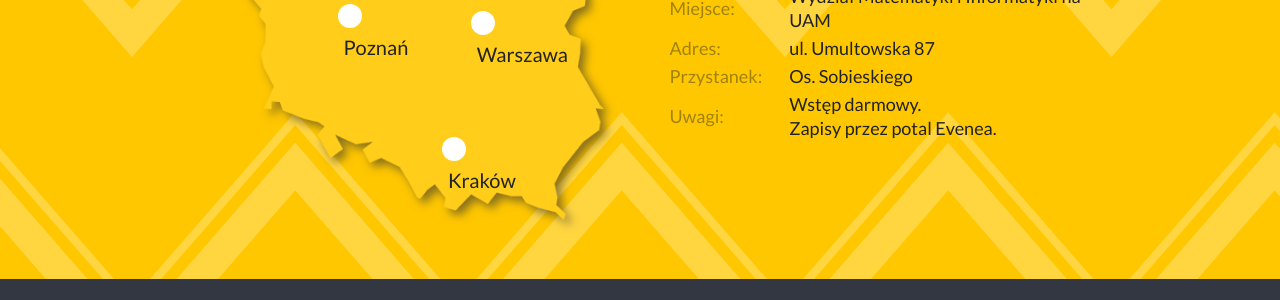
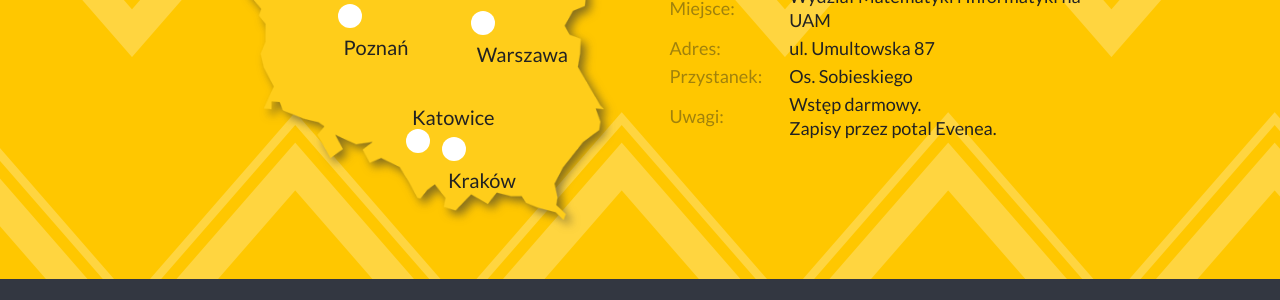
Before and after one commit to sealcode/tipi-ux-website, a Jekyll site: the page built from index.html, in a window 1280 px wide. Shown: the part 1575-1875 px from the top of the page. Built offline with Jekyll 4.4.1, drawn with Linux system fonts in a browser that asks for light colours; nearby versions of some CDN libraries.

Commit message:
Add Katowice to map

```diff
--- a/css/index-style.css
+++ b/css/index-style.css
@@ -244,6 +244,11 @@
 	#krakow {
 		top: 74%;
 		left: 50%;
+	}
+
+	#katowice {
+		top: 65%;
+		left: 40%;
 	}
 
 	.map-info {
--- a/index.html
+++ b/index.html
@@ -67,6 +67,10 @@ layout: default
 			<a class="city-link" id="krakow">
 				<div class="city-link-div"></div>
 				<p>Kraków</p>
+			</a>
+			<a class="city-link" id="katowice">
+				<p>Katowice</p>
+				<div class="city-link-div"></div>
 			</a>
 		</div>
 		<div class="map-info" id="gdynia-map">
@@ -187,6 +191,31 @@ layout: default
 			</table>
 			<!-- <button class="meetings shadows">Przejdź do spotkań</button> -->
 		</div>
+		<div class="map-info" id="katowice-map">
+		<table class="map-info-table">
+			<thead class="header-table">
+				<tr>
+				<th></th>
+					<th class="city-title">Katowice</th>
+				</tr>
+			</thead>
+			<tbody class="body-table">
+				<tr>
+					<td class="data">Miejsce: </td>
+					<td class="data-info">Strefa Centralna</td>
+				</tr>
+				<tr>
+					<td class="data">Adres: </td>
+					<td class="data-info">plac Sejmu Śląskiego 2</td>
+				</tr>
+				<tr>
+					<td class="data">Uwagi: </td>
+					<td class="data-info">Wstęp darmowy.<br>Zapisy przez potal Evenea.</td>
+				</tr>
+			</tbody>
+		</table>
+		<!-- <button class="meetings">Przejdź do spotkań</button> -->
+	</div>
 	</div>
 	</div>
 	<div class="section-four">
--- a/javascript/app.js
+++ b/javascript/app.js
@@ -1,14 +1,17 @@
 document.getElementById("gdynia-map").style.display = "none";
 document.getElementById("warszawa-map").style.display = "none";
 document.getElementById("krakow-map").style.display = "none";
+document.getElementById("katowice-map").style.display = "none";
 document.getElementById("poznan-map").style.display = "block";
 
 var gdynia=document.getElementById("gdynia");
 var warszawa=document.getElementById("warszawa");
 var poznan=document.getElementById("poznan");
 var krakow=document.getElementById("krakow");
+var katowice=document.getElementById("katowice");
 
 function showGdynia() {
+	document.getElementById("katowice-map").style.display = "none";
 	document.getElementById("gdynia-map").style.display = "block";
 	document.getElementById("warszawa-map").style.display = "none";
 	document.getElementById("poznan-map").style.display = "none";
@@ -16,6 +19,7 @@ function showGdynia() {
 }
 
 function showWarszawa() {
+	document.getElementById("katowice-map").style.display = "none";
 	document.getElementById("warszawa-map").style.display = "block";
 	document.getElementById("gdynia-map").style.display = "none";
 	document.getElementById("poznan-map").style.display = "none";
@@ -23,6 +27,7 @@ function showWarszawa() {
 }
 
 function showPoznan() {
+	document.getElementById("katowice-map").style.display = "none";
 	document.getElementById("poznan-map").style.display = "block";
 	document.getElementById("gdynia-map").style.display = "none";
 	document.getElementById("warszawa-map").style.display = "none";
@@ -30,7 +35,16 @@ function showPoznan() {
 }
 
 function showKrakow() {
+	document.getElementById("katowice-map").style.display = "none";
 	document.getElementById("krakow-map").style.display = "block";
+	document.getElementById("poznan-map").style.display = "none";
+	document.getElementById("gdynia-map").style.display = "none";
+	document.getElementById("warszawa-map").style.display = "none";
+}
+
+function showKatowice() {
+	document.getElementById("katowice-map").style.display = "block";
+	document.getElementById("krakow-map").style.display = "none";
 	document.getElementById("poznan-map").style.display = "none";
 	document.getElementById("gdynia-map").style.display = "none";
 	document.getElementById("warszawa-map").style.display = "none";
@@ -40,3 +54,4 @@ gdynia.onclick = showGdynia;
 warszawa.onclick = showWarszawa;
 poznan.onclick = showPoznan;
 krakow.onclick = showKrakow;
+katowice.onclick = showKatowice;
```
